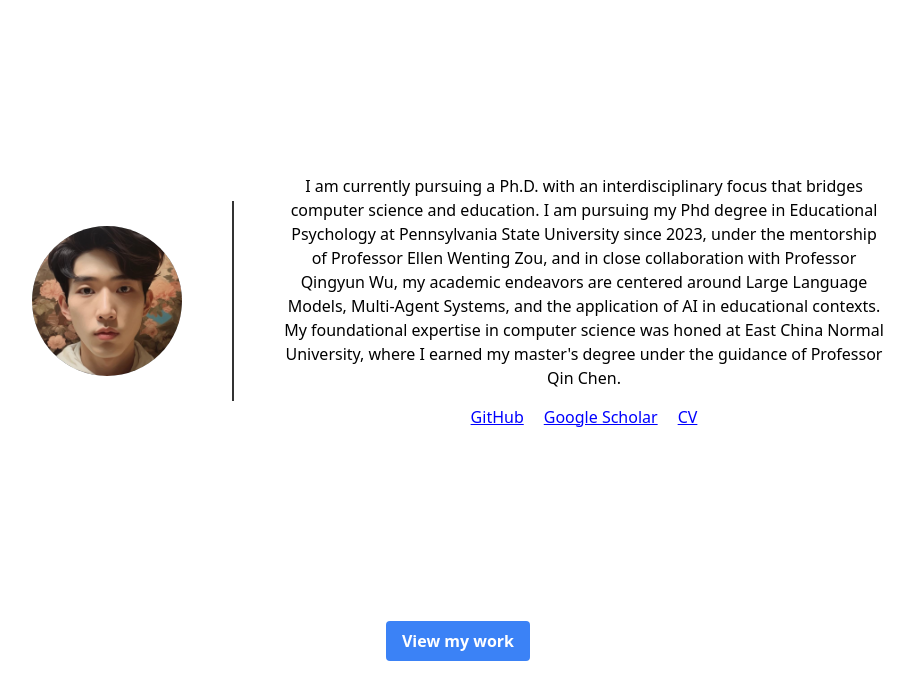
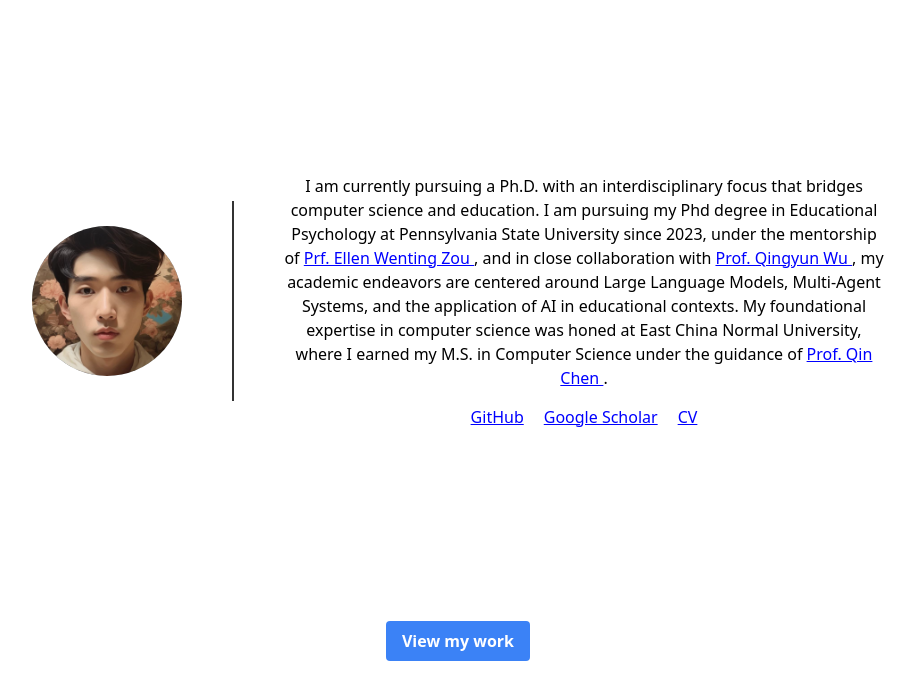
Before and after one commit to jiaju-lin-97/jiaju-lin-97.github.io, a plain HTML site: page index.html in a window 1280 px wide. Shown: the part 107-797 px from the top of the page, without its empty margins (182-1097 px from the left). Drawn offline with nearby package versions, Linux system fonts and the light colour scheme.

Commit message:
add href to professors

```diff
--- a/index.html
+++ b/index.html
@@ -126,8 +126,11 @@
             <div class="profile-info">
                 <!-- <h1>Jiaju Lin</h1> -->
                 <div class="profile-content">
-                I am currently pursuing a Ph.D. with an interdisciplinary focus that bridges computer science and education. I am pursuing my Phd degree in Educational Psychology at Pennsylvania State University since 2023, under the mentorship of Professor
-                     Ellen Wenting Zou, and in close collaboration with Professor Qingyun Wu, my academic endeavors are centered around Large Language Models, Multi-Agent Systems, and the application of AI in educational contexts. My foundational expertise in computer science was honed at East China Normal University, where I earned my master's degree under the guidance of Professor Qin Chen.
+                I am currently pursuing a Ph.D. with an interdisciplinary focus that bridges computer science and education. I am pursuing my Phd degree in Educational Psychology at Pennsylvania State University since 2023, under the mentorship of
+                <a class="incontext-link" href="https://ed.psu.edu/directory/dr-wenting-zou" target="_blank"> Prf. Ellen Wenting Zou </a>  , and in close collaboration with
+                <a class="incontext-link", href="https://qingyun-wu.github.io/", target="_blank"> Prof. Qingyun Wu </a> , my academic endeavors are centered around Large Language Models, Multi-Agent Systems, and the application of AI in educational contexts. My foundational expertise in computer science was honed at
+                East China Normal University, where I earned my M.S. in Computer Science under the guidance of
+                <a class="incontext-link", href="https://faculty.ecnu.edu.cn/_s16/cq2_21262/main.psp", target="_blank"> Prof. Qin Chen </a> .
                 </div>
                 <div class="profile-links">
                     <a href="https://github.com/linmou" target="_blank">GitHub</a>
```
